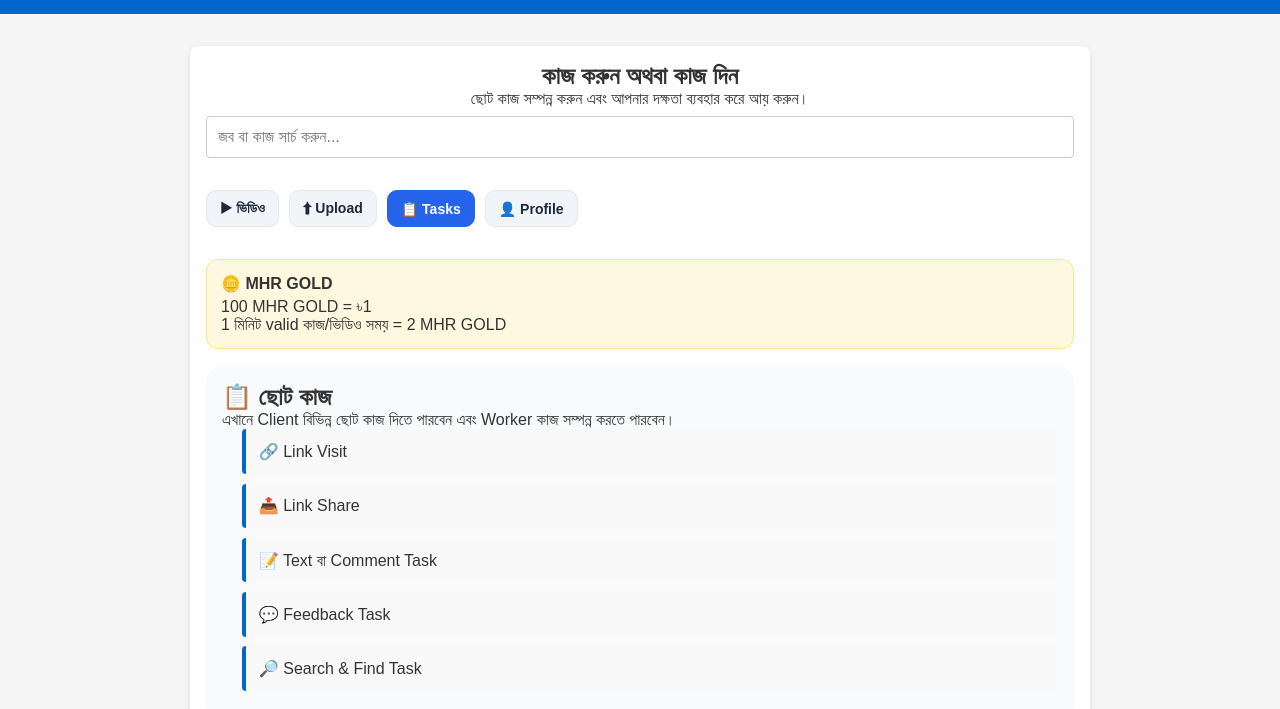
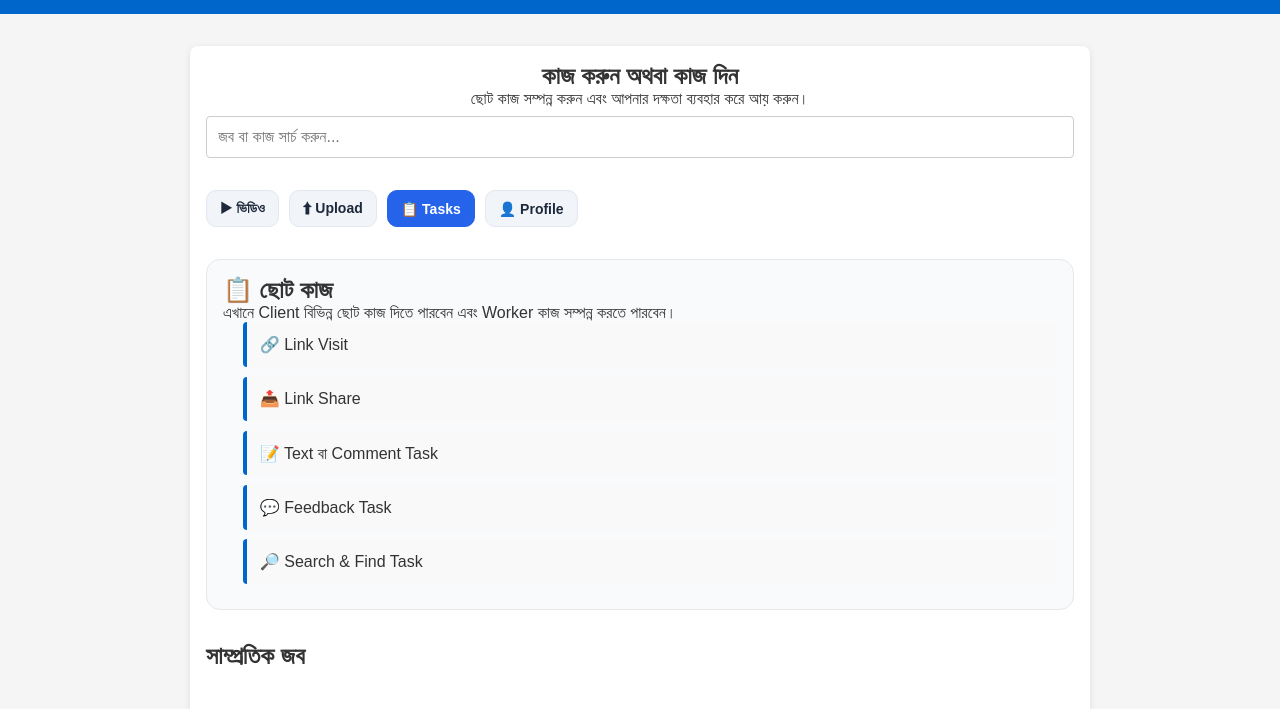
Before and after one commit to onlinecreativeit24-source/SocialWorkBD, a plain HTML site: page index.html in a window 1280 px wide. Shown: the part 91-800 px from the top of the page. Drawn offline with Linux system fonts and the light colour scheme.

Commit message:
Update index.html

```diff
--- a/index.html
+++ b/index.html
@@ -5,6 +5,10 @@
   <meta name="viewport" content="width=device-width, initial-scale=1.0">
 
   <title>SocialWorkBD</title>
+
+  <!-- Favicon -->
+  <link rel="icon" type="image/svg+xml" href="favicon.svg">
+  <link rel="shortcut icon" href="favicon.svg">
 
   <link rel="stylesheet" href="styles.css">
 
@@ -29,10 +33,12 @@
       background: #f1f5f9;
       color: #1e293b;
       border: 1px solid #e2e8f0;
+      transition: 0.2s ease;
     }
 
     .quick-btn:hover {
       transform: translateY(-1px);
+      box-shadow: 0 3px 10px rgba(0,0,0,0.08);
     }
 
     .task-btn {
@@ -41,24 +47,16 @@
       border-color: #2563eb;
     }
 
-    .gold-box {
-      margin: 18px 0;
-      padding: 14px;
-      border-radius: 12px;
-      background: #fff8e1;
-      border: 1px solid #fde68a;
-    }
-
-    .gold-box strong {
-      display: block;
-      margin-bottom: 5px;
-    }
-
     .task-info {
       margin-top: 18px;
       padding: 16px;
       border-radius: 14px;
       background: #f8fafc;
+      border: 1px solid #e5e7eb;
+    }
+
+    .task-info h2 {
+      margin-top: 0;
     }
 
     .task-info ul {
@@ -97,6 +95,8 @@
 
 
   <main>
+
+    <!-- Hero -->
 
     <section id="hero">
 
@@ -154,21 +154,6 @@
     </section>
 
 
-    <!-- MHR GOLD -->
-
-    <section class="gold-box">
-
-      <strong>🪙 MHR GOLD</strong>
-
-      100 MHR GOLD = ৳1
-
-      <br>
-
-      1 মিনিট valid কাজ/ভিডিও সময় = 2 MHR GOLD
-
-    </section>
-
-
     <!-- Task Information -->
 
     <section class="task-info">
```
